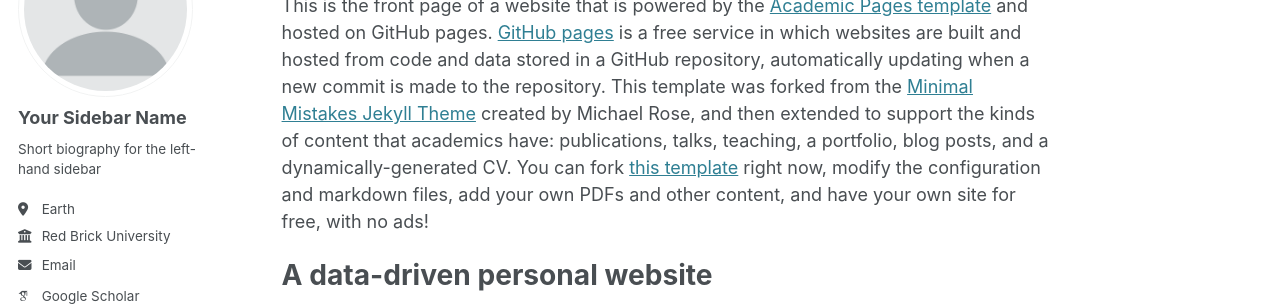
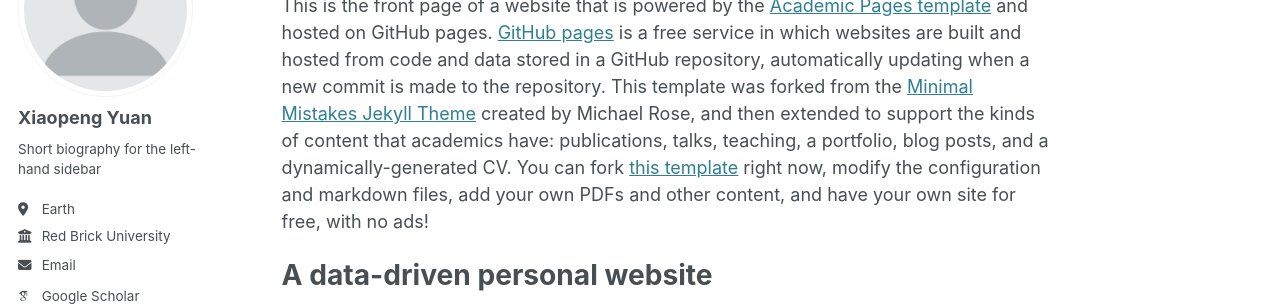
Before and after one commit to xiaopeng-yuan/xiaopeng-yuan.github.io, a Jekyll site: the page built from _pages/about.md, in a window 1280 px wide. Shown: the part 184-490 px from the top of the page. Built offline with Jekyll 4.4.1, drawn with Linux system fonts in a browser that asks for light colours; some web fonts are replaced.

Commit message:
first modified

```diff
--- a/_config.yml
+++ b/_config.yml
@@ -22,7 +22,7 @@ repository               : "academicpages/academicpages.github.io"
 author:
   # Biographic information
   avatar           : "profile.png"
-  name             : "Your Sidebar Name"
+  name             : "Xiaopeng Yuan"
   pronouns         : # example: "she/her"
   bio              : "Short biography for the left-hand sidebar"
   location         : "Earth"
```
